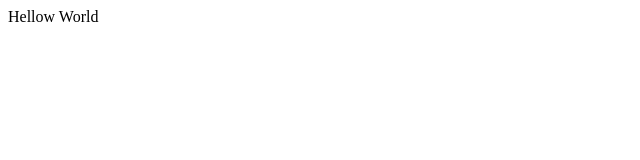
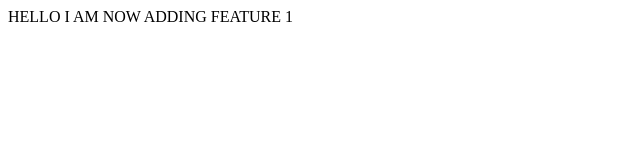
Before and after one commit to OmarSherief-tech/secondrepo, a plain HTML site: page index.html in a window 1280 px wide. Shown: the whole page, without its empty margins (0-640 px from the left). Drawn offline with Linux system fonts and the light colour scheme.

Commit message:
added feature 1

```diff
--- a/index.html
+++ b/index.html
@@ -1 +1 @@
-<p>Hellow World</p>
+<p>HELLO I AM NOW ADDING FEATURE 1</p>
```
